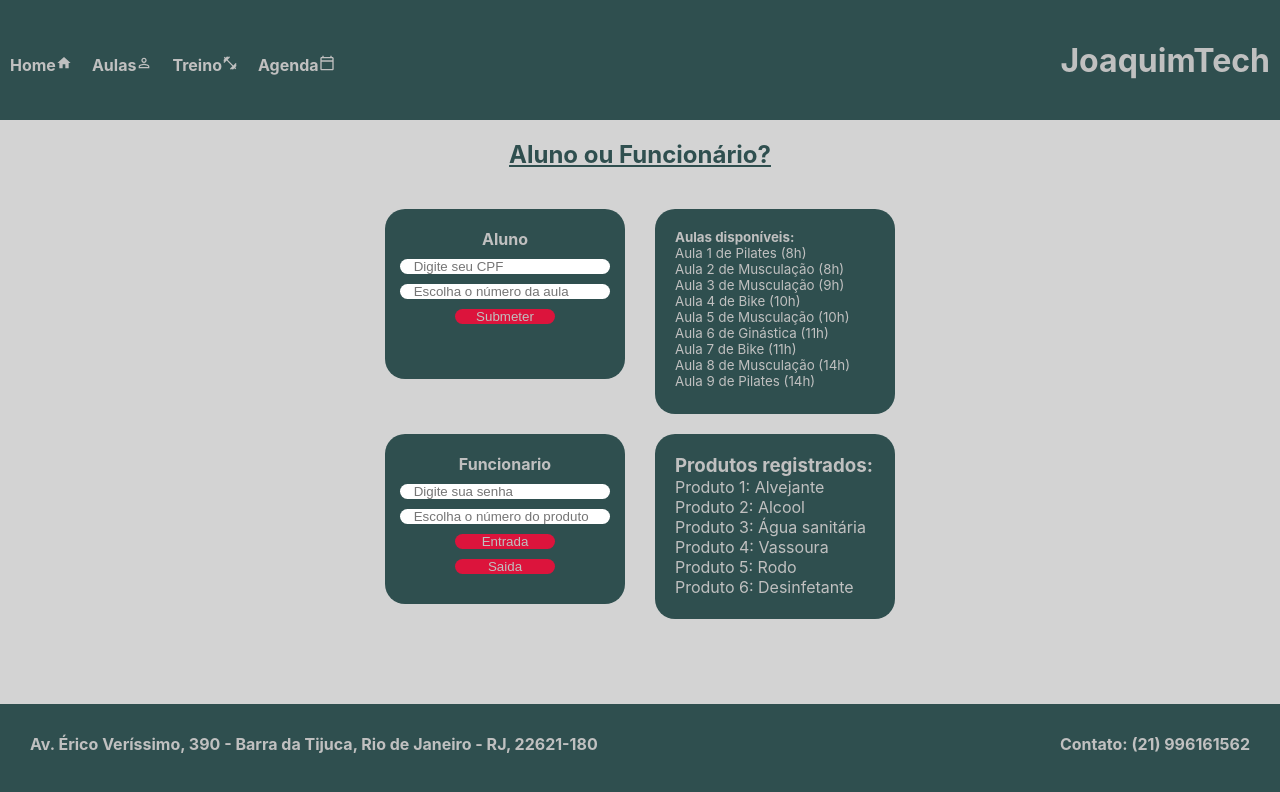
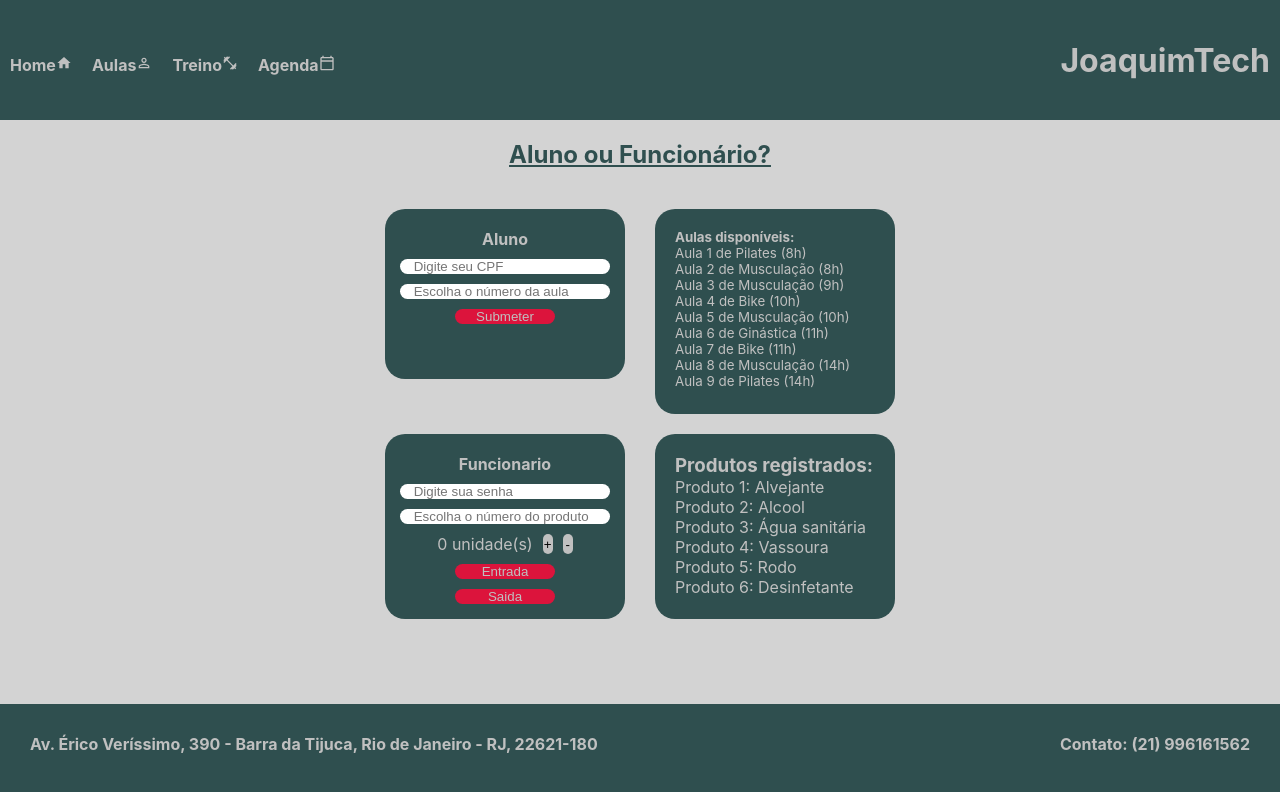
Before and after one commit to lucasmiguels/Academia_Fluxo, a React (Create React App) app: page / in a window 1280 px wide. Shown: the top 792 px of the page. Built offline with nearby package versions, Linux system fonts and the light colour scheme.

Commit message:
Botões de Quantidade

```diff
--- a/src/Components/Home/index.js
+++ b/src/Components/Home/index.js
@@ -1,5 +1,5 @@
 import React, { useState,useEffect } from "react";
-import {Pergunta, Cadaproduto, Funcionario, Listaprodutos,Cadaula,Cliente,Listaulas, Menu, MenuCliente, TituloCliente, Input, Submeter, MenuFuncionario, TituloFuncionario, EntradaProduto, SaidaProduto} from './styles'
+import {Pergunta, Cadaproduto, Funcionario, Listaprodutos, QuantidadeItem, Quantidade, MaisouMenos,Cadaula,Cliente,Listaulas, Menu, MenuCliente, TituloCliente, Input, Submeter, MenuFuncionario, TituloFuncionario, EntradaProduto, SaidaProduto} from './styles'
 import { aulas } from "./aulasprodutos";
 import { produtos } from "./aulasprodutos";
 
@@ -12,6 +12,7 @@ export default function Home() {
     const[numberproduct,setnumberproduct] = useState('')
     const[actualProduct,setActualproduct] = useState ({})
     const[avaiableproduct,setAvaiableProduct] = useState(false)
+    const[quantity,setQuantity] = useState(0)
 
     const renderaulas = aulas.map((item,index) => (
         <Cadaula key = {index}>
@@ -36,7 +37,16 @@ export default function Home() {
         setpassword('');
         setnumberproduct('');
         setActualproduct({});
+        setQuantity(0)
         console.log("Obrigado por nos informar!")
+    }
+    function Aumentar(){
+        setQuantity(quantity + 1);
+    }
+    function Diminuir(){
+        if (quantity === 0){
+            console.log("Erro ao decrementar")
+        } else setQuantity(quantity-1);
     }
 
     useEffect(() => {
@@ -56,14 +66,15 @@ export default function Home() {
         setActualproduct({
             identificador: password,
             numeroaula: numberproduct,
-            produtoatual: actualProduct
+            produtoatual: actualProduct,
+            quantidade: quantity
         });
-        if (!password || !numberproduct){
+        if (!password || !numberproduct || quantity ===0){
             setAvaiableProduct(false)
         } else {
             setAvaiableProduct(true)
         };
-    }, [password,numberproduct]);
+    }, [password,numberproduct,quantity]);
 
     return(
         <Menu>
@@ -101,6 +112,11 @@ export default function Home() {
             value={numberproduct}
             onChange={(event) => setnumberproduct(event.currentTarget.value)}
             ></Input>
+            <QuantidadeItem>
+                <Quantidade>{quantity} unidade(s)</Quantidade>
+                <MaisouMenos onClick={Aumentar}> + </MaisouMenos>
+                <MaisouMenos onClick={Diminuir}> - </MaisouMenos>
+            </QuantidadeItem>
             <EntradaProduto onClick={ResetFuncionario} disabled={!avaiableproduct}> Entrada </EntradaProduto>
             <SaidaProduto onClick={ResetFuncionario} disabled={!avaiableproduct}> Saida </SaidaProduto>
         </MenuFuncionario>
--- a/src/Components/Home/styles.js
+++ b/src/Components/Home/styles.js
@@ -68,7 +68,7 @@ export const MenuFuncionario = styled.div`
     padding:20px;
     display: flex;
     flex-direction: column;
-    height:130px;
+    height:145px;
     width:200px;
     gap:10px;
     align-items:center;
@@ -109,3 +109,16 @@ export const Listaprodutos = styled.div`
 
 `
 export const Cadaproduto = styled.div``
+export const QuantidadeItem = styled.div`
+    display:flex;
+    flex-direction:row;
+    gap:10px;
+`
+export const Quantidade = styled.p``
+export const MaisouMenos = styled.button`
+    border:none;
+    background-color:silver;
+    border-radius:10px;
+    width:10px;
+
+`
```
